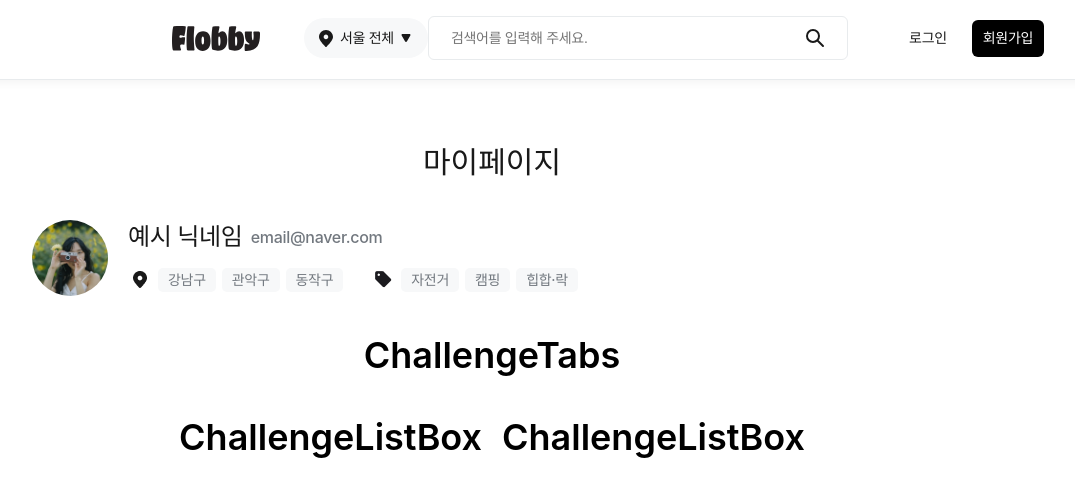
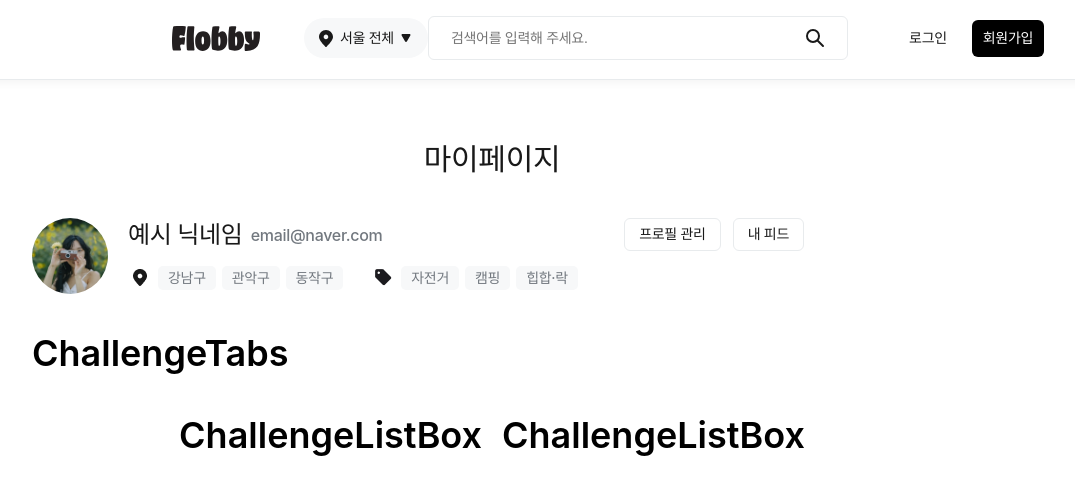
Before and after one commit to kelvin3476/Flobby, a React (Vite) app: page /mypage in a window 1280 px wide. Shown: the top 496 px of the page, without its empty margins (148-1223 px from the left). Built offline with nearby package versions, Linux system fonts and the light colour scheme; no server answers.

Commit message:
Design: 버튼 박스 추가 퍼블

```diff
--- a/src/components/mypage/main/ProfileInfo.tsx
+++ b/src/components/mypage/main/ProfileInfo.tsx
@@ -3,6 +3,7 @@ import { GetMyInfoResponse } from '@/api/ApiTypes';
 import { MyInfoController } from '@/services/mypage/controllers/MyInfoControllers';
 import Tag from '@/components/tag/Tag';
 import '@/styles/mypage/ProfileInfo.scss';
+import Button from '@/components/button/Button';
 
 const profileTestData = {
   profilePhotoUrl: '/img/header/profile-ex2.jpg',
@@ -31,6 +32,7 @@ const ProfileInfo = () => {
 
   return (
     <div className="profile-info-wrapper">
+      <div className="profile-info-main-box">
         <div className="profile-img-container">
           <img
             src={
@@ -40,6 +42,7 @@ const ProfileInfo = () => {
             }
           />
         </div>
+
         <div className="profile-info-container">
           <div className="profile-info-top-container">
             <span className="profile-info-nickname">
@@ -81,6 +84,20 @@ const ProfileInfo = () => {
           </div>
         </div>
       </div>
+
+      <div className="profile-info-btn-container">
+        <Button
+          title="프로필 관리"
+          onClick={() => console.log('프로필 관리 버튼 클릭!')}
+          className="profile-info-btn"
+        />
+        <Button
+          title="내 피드"
+          onClick={() => console.log('내 피드 버튼 클릭!')}
+          className="profile-info-btn"
+        />
+      </div>
+    </div>
   );
 };
 
--- a/src/pages/mypage/MyPage.tsx
+++ b/src/pages/mypage/MyPage.tsx
@@ -13,7 +13,7 @@ const MyPage = () => {
     <div className="mypage-wrapper">
       <MainHeader accessToken={accessToken} />
       <div className="mypage-content-container">
-        <Title titleName="마이페이지" />
+        <Title titleName="마이페이지" className="my-page-title" />
         <div className="mypage-header">
           <ProfileInfo />
           <ChallengeTabs />
--- a/src/styles/mypage/ProfileInfo.scss
+++ b/src/styles/mypage/ProfileInfo.scss
@@ -1,4 +1,9 @@
 .profile-info-wrapper {
+  display: flex;
+  justify-content: space-between;
+  align-items: flex-start;
+
+  .profile-info-main-box {
     display: flex;
     gap: 20px;
 
@@ -96,3 +101,41 @@
       }
     }
   }
+
+  .profile-info-btn-container {
+    display: flex;
+    width: 170px;
+    justify-content: flex-end;
+    align-items: center;
+    gap: 12px;
+
+    .profile-info-btn {
+      display: inline-flex;
+      padding: 5px 14px;
+      justify-content: center;
+      align-items: center;
+      border-radius: 6px;
+      border: 1px solid #e8ebed;
+      background: #fff;
+      flex-shrink: 0;
+
+      color: #191919;
+      font-size: 14px;
+      font-style: normal;
+      font-weight: 500;
+      line-height: 21px;
+      letter-spacing: -0.3px;
+
+      &:hover {
+        display: inline-flex;
+        padding: 5px 14px;
+        justify-content: center;
+        align-items: center;
+        border-radius: 6px;
+        border: 1px solid #e8ebed;
+        background: #e8ebed;
+        cursor: pointer;
+      }
+    }
+  }
+}
--- a/src/styles/mypage/mypage.scss
+++ b/src/styles/mypage/mypage.scss
@@ -4,20 +4,30 @@
   align-items: center;
   width: 100%;
   height: 100%;
+  min-height: 100vh;
   gap: 58px;
-
-  min-height: 100vh;
 
   .mypage-content-container {
     display: flex;
+    min-width: 920px;
     flex-direction: column;
     gap: 38px;
+
+    .my-page-title {
+      color: #191919;
+      text-align: center;
+      font-size: 30px;
+      font-style: normal;
+      font-weight: 600;
+      line-height: 42px;
+      letter-spacing: -0.3px;
+    }
 
     .mypage-header {
       display: flex;
       flex-direction: column;
+      align-items: flex-start;
       gap: 37px;
-      min-width: 920px;
     }
 
     .mypage-challenge-box {
```
Lines whose indentation alone changed are shown as unchanged.
